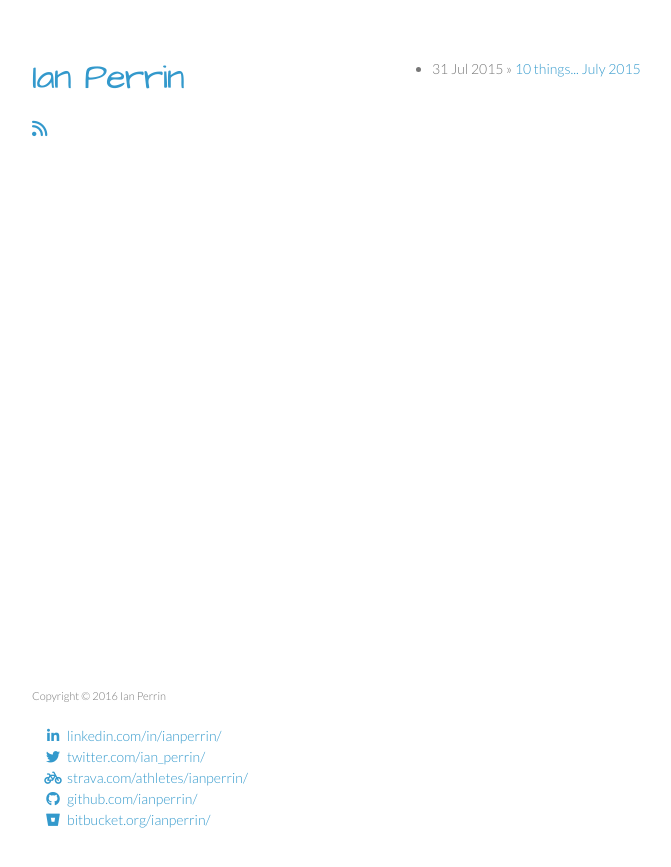
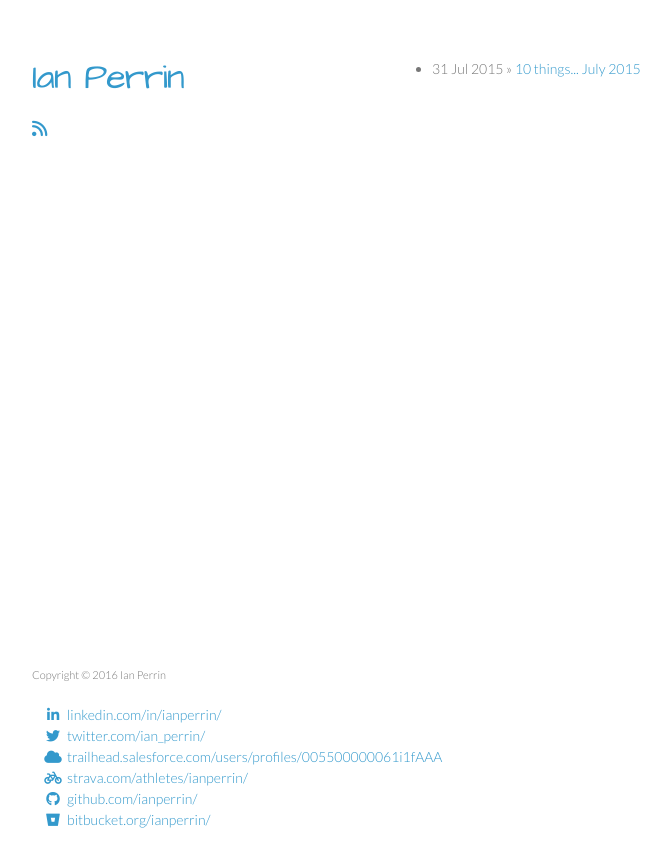
Before and after one commit to ianperrin/ianperrin.github.io, a Jekyll site: the page built from index.html, in a window 1280 px wide. Shown: the top 867 px of the page, without its empty margins (178-849 px from the left). Built offline with Jekyll 4.4.1, drawn with Linux system fonts in a browser that asks for light colours; nearby versions of some CDN libraries.

Commit message:
salesforce/trailhead profile

```diff
--- a/_data/people.yml
+++ b/_data/people.yml
@@ -2,6 +2,7 @@
   links:
     linkedin: "https://linkedin.com/in/ianperrin/"
     twitter: "https://twitter.com/ian_perrin/"
+    cloud: "https://trailhead.salesforce.com/users/profiles/005500000061i1fAAA" # rename to salesforce when/if included in FontAwesome (https://github.com/FortAwesome/Font-Awesome/issues/1744)
     bicycle: "https://strava.com/athletes/ianperrin/" # rename to strava when/if included in FontAwesome (https://github.com/FortAwesome/Font-Awesome/issues/3313)
     github: "https://github.com/ianperrin/"
     bitbucket: "https://bitbucket.org/ianperrin/"
```
